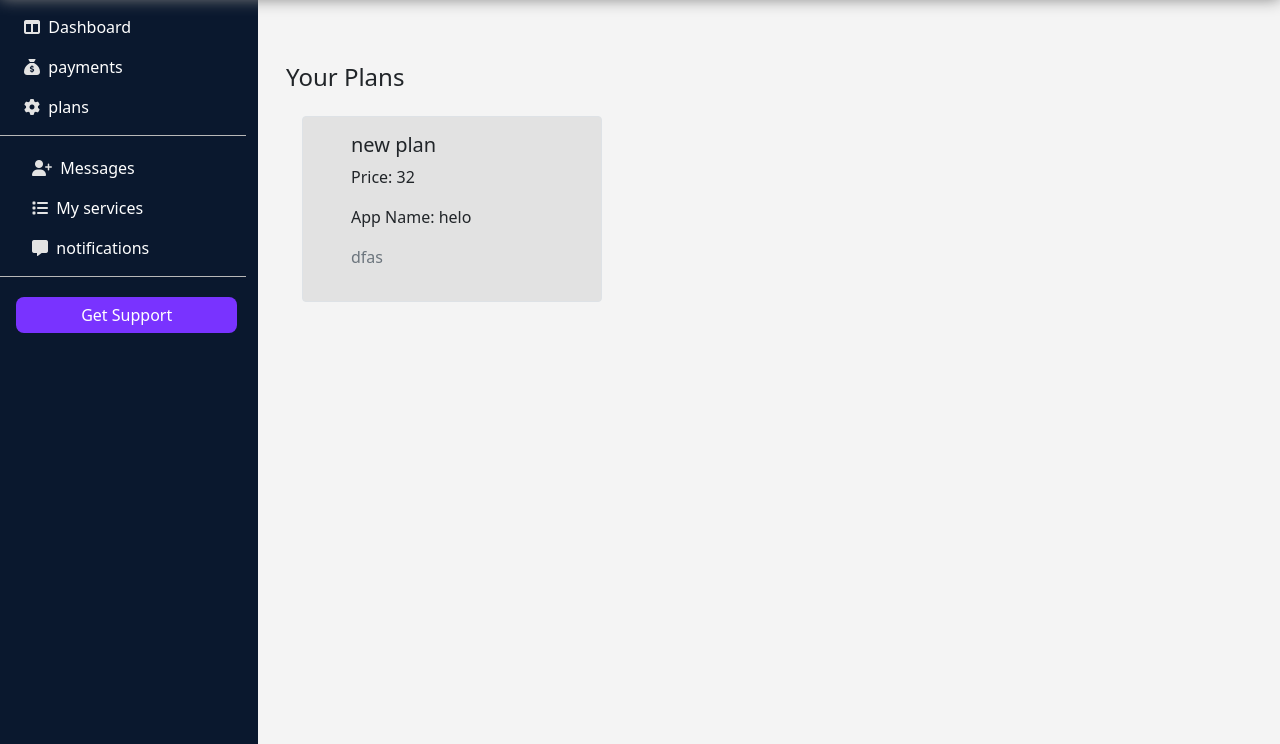
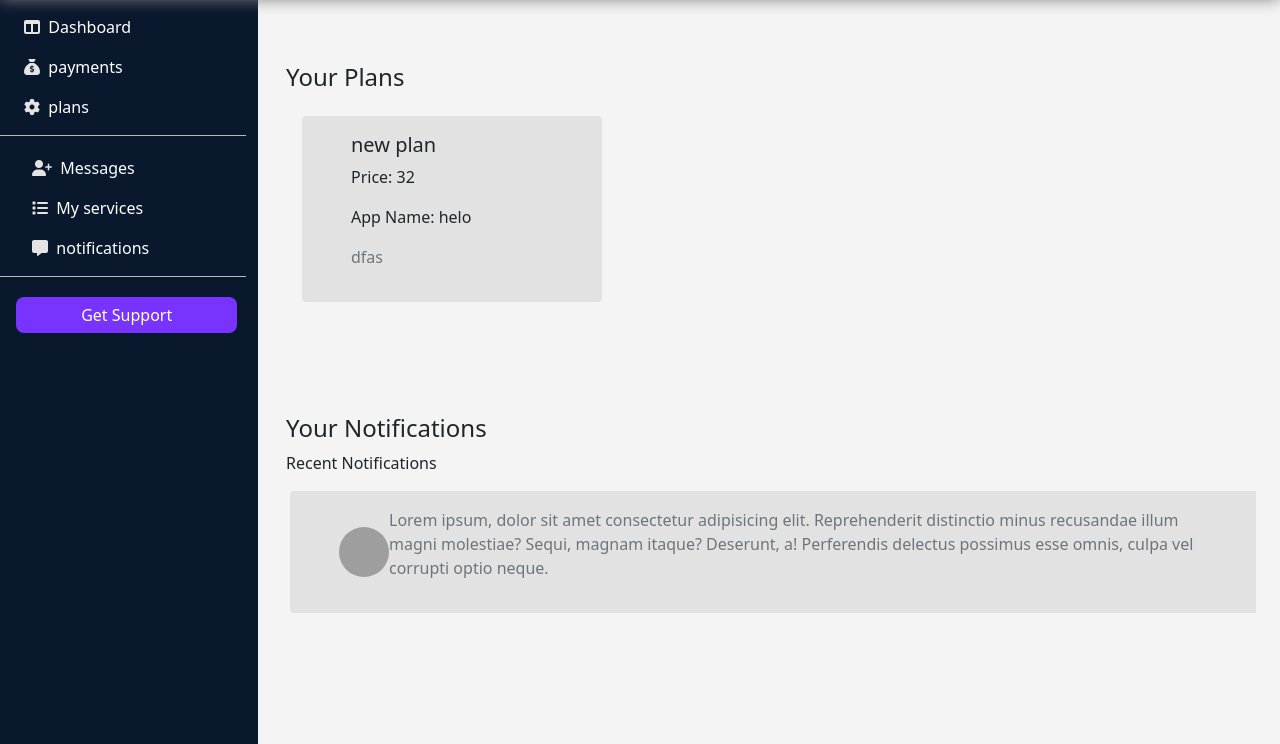
Before and after one commit to yaswanthsaivendra/billsnapdec, a Django app: page /customer-plans/ in a window 1280 px wide. Shown: the part 56-800 px from the top of the page. Run offline with Django 3.2, Linux system fonts and the light colour scheme; a user stored in the database is signed in; data comes from the database, SQL or seed files in the repository; some libraries are stand-ins or nearby versions; grey boxes are pictures that could not be loaded.

Commit message:
plan changes

```diff
--- a/static/dashboard/styles.css
+++ b/static/dashboard/styles.css
@@ -144,3 +144,8 @@ th {
   /* min-height:100px ; */
   width: 300px;
 }
+.noti-card img{
+  border-radius:100%;
+  width: 50px;
+  height: 50px;
+}
--- a/templates/customerplans.html
+++ b/templates/customerplans.html
@@ -97,6 +97,27 @@
                             {% endfor %}
                         </div>
                     </div>
+
+
+
+
+
+                    <!-- notifications page -->
+                <div class="row mt-5">
+                    <h4>Your Notifications</h4>
+                    <p>Recent Notifications</p>
+                    <div class="border rounded bgsecondary p-3 mb-5 px-5 mx-3 d-flex align-items-center noti-card">
+                        <img src="https://images.pexels.com/photos/674010/pexels-photo-674010.jpeg?auto=compress&cs=tinysrgb&dpr=1" alt="" >
+                        <p class="text-secondary">
+                            Lorem ipsum, dolor sit amet consectetur adipisicing elit. Reprehenderit distinctio minus recusandae illum magni molestiae? Sequi, magnam itaque? Deserunt, a! Perferendis delectus possimus esse omnis, culpa vel corrupti optio neque.
+                        </p>
+                    </div>
+                </div>
+
+
+
+
+
                 </div>
             </div>
         </div>
```
Also changed, not shown: 1 other file.
